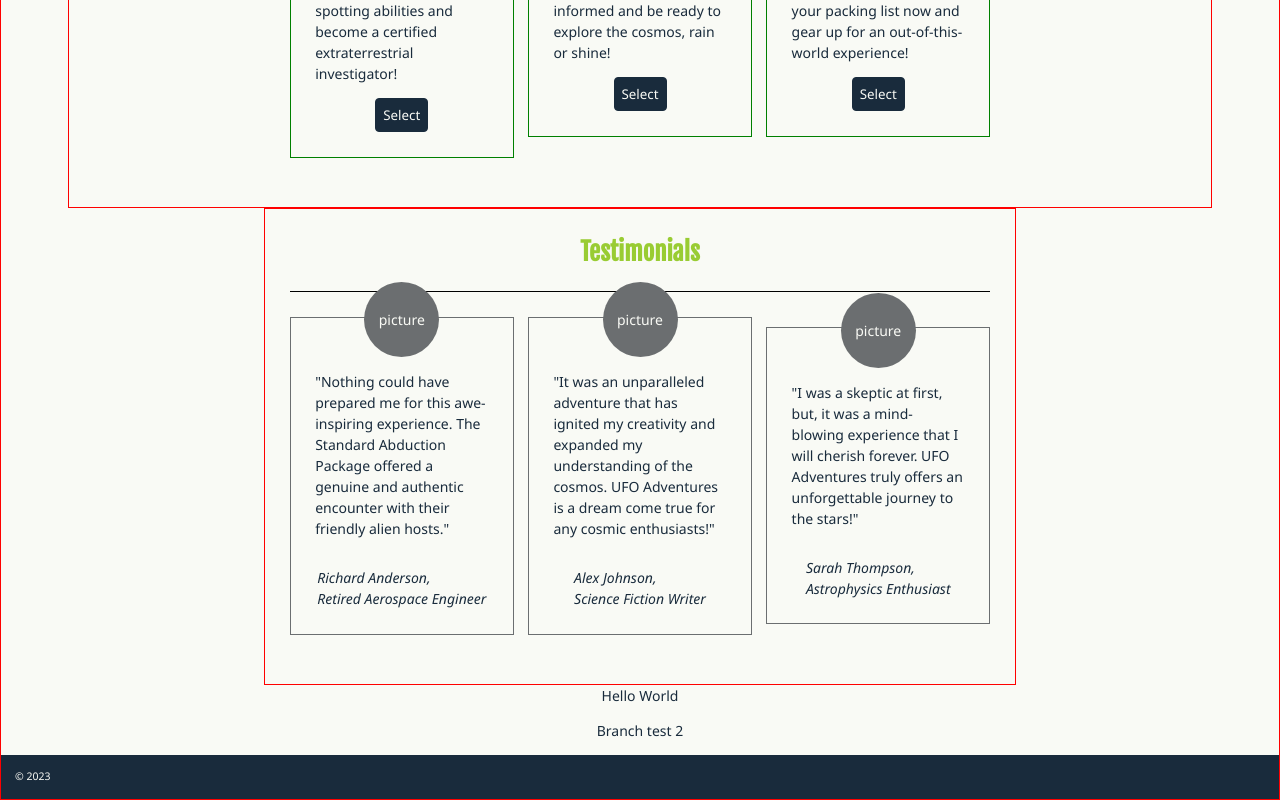
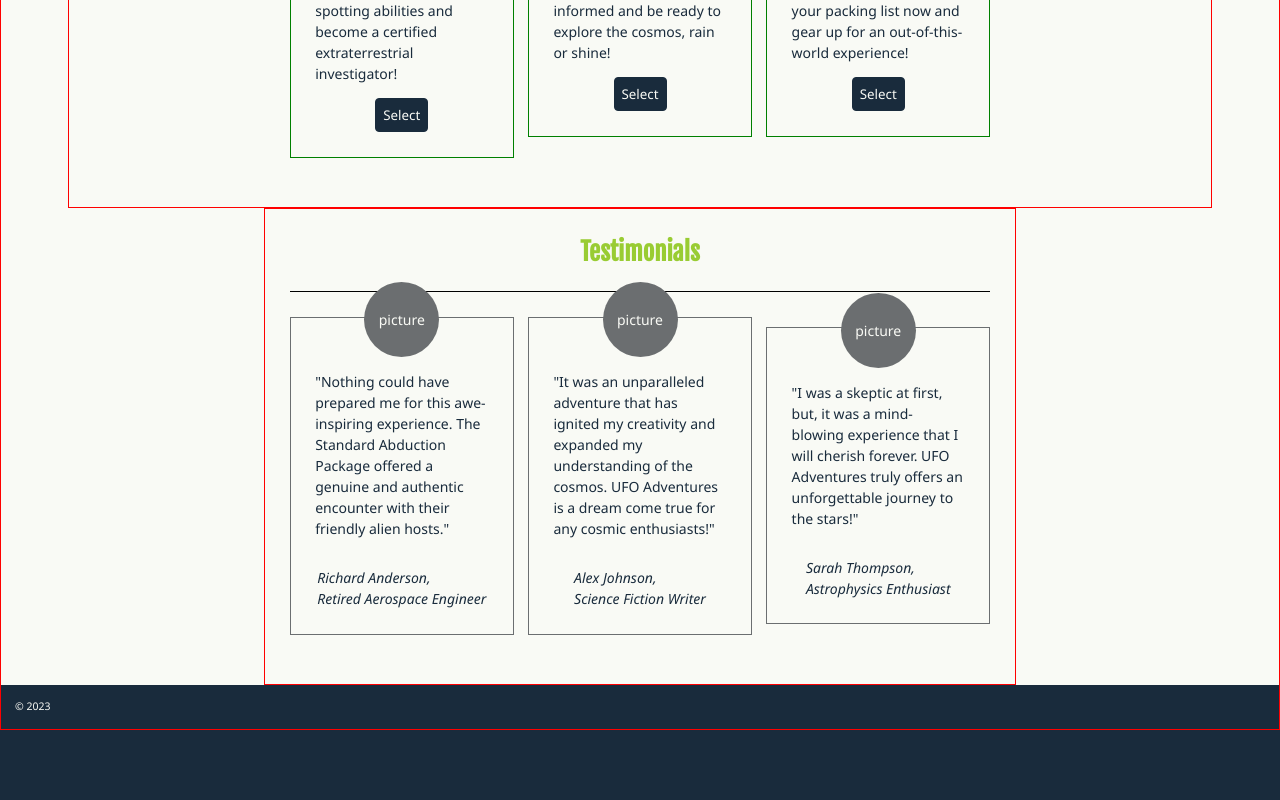
Before and after one commit to RHemstad/ufo_adventures, a React (Create React App) app: page / in a window 1280 px wide. Shown: the part 1752-2552 px from the top of the page. After the commit the page ends 2482 px from the top, so only its background shows below. Built offline with nearby package versions, Linux system fonts and the light colour scheme; a web font is replaced by a local one.

Commit message:
remove extra text from earlier commit

```diff
--- a/src/components/home/Home.jsx
+++ b/src/components/home/Home.jsx
@@ -162,24 +162,6 @@ const Home = () => {
 </section>
 
 
-
-
-
-
-
-
-
-
-
-
-
-
-
-
-    Hello World
-
-    <p>Branch test 2</p>
-
     </>
   )
 }
```
